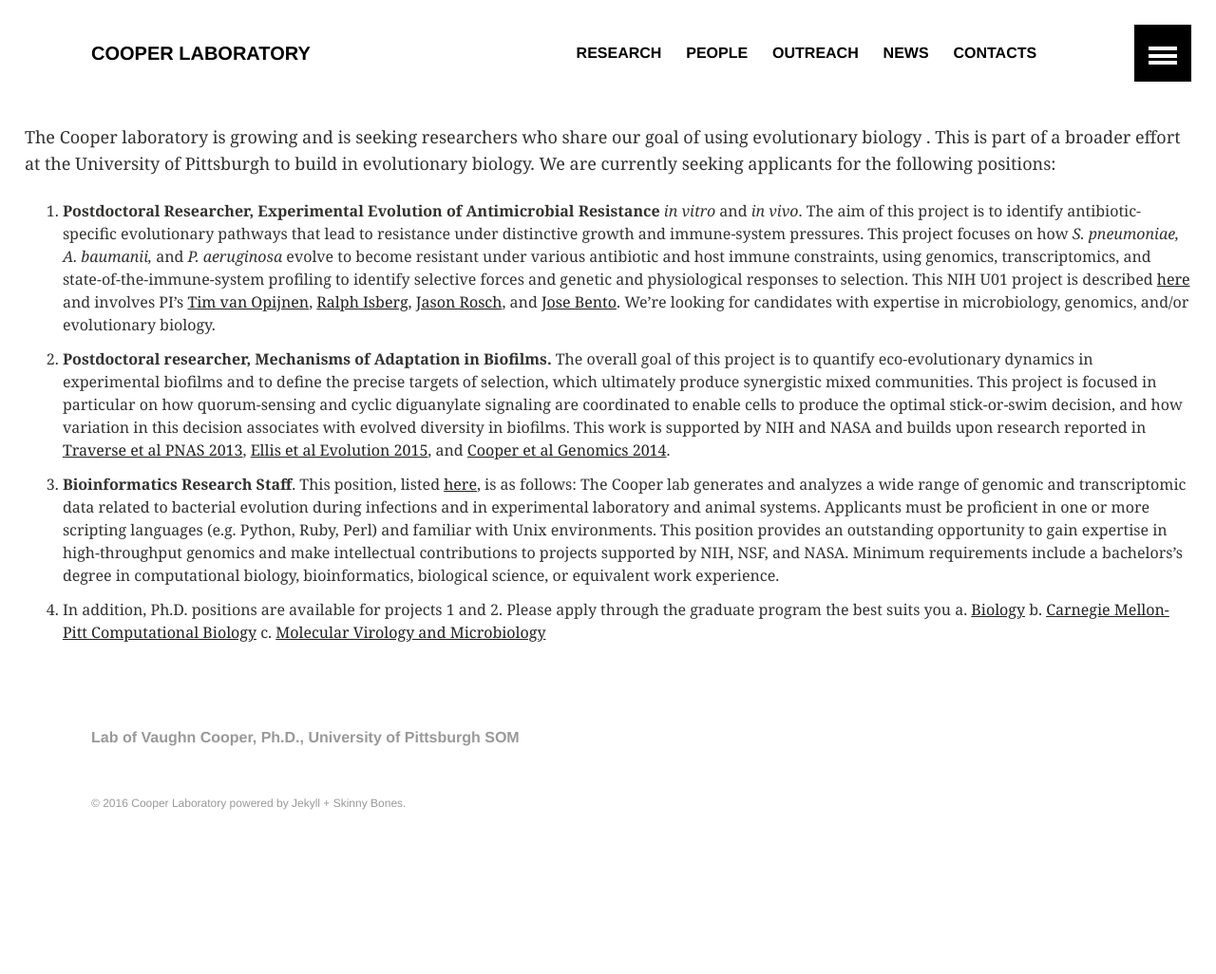
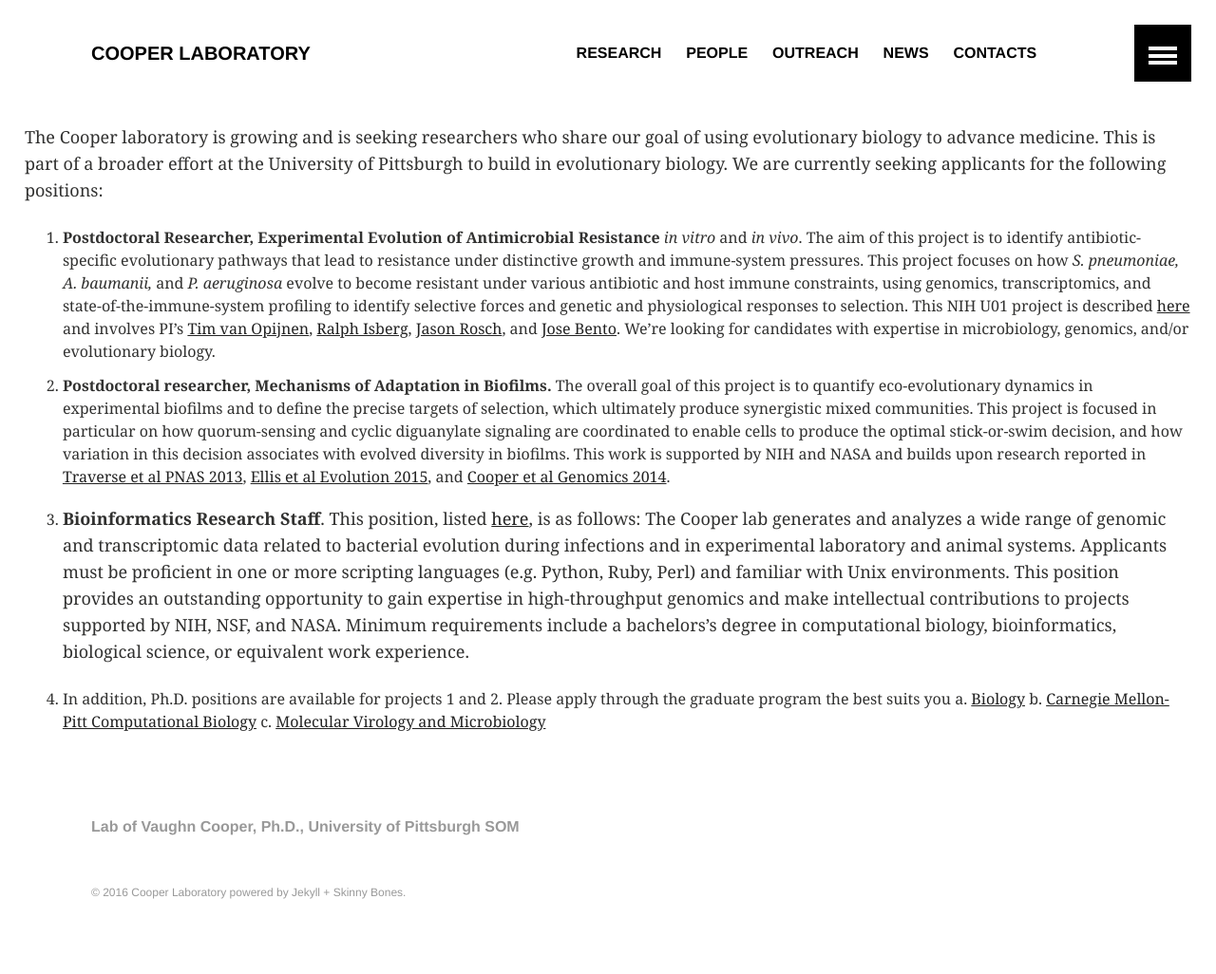
Before and after one commit to cdeitrick/vscooper.github.io, a Jekyll site: the page built from opportunities.md, in a window 1280 px wide. Shown: the whole page at 95% size. Built offline with Jekyll 4.4.1, drawn with Linux system fonts in a browser that asks for light colours; before the commit the page ends 932 px from its top, so only the background shows below that.

Commit message:
Update opportunities.md

```diff
--- a/opportunities.md
+++ b/opportunities.md
@@ -5,11 +5,12 @@
 modified: 2016-04-08
 ---
 
-The Cooper laboratory is growing and is seeking researchers who share our goal of using evolutionary biology . This is part of a broader effort at the University of Pittsburgh to build in evolutionary biology. We are currently seeking applicants for the following positions:
+The Cooper laboratory is growing and is seeking researchers who share our goal of using evolutionary biology to advance medicine. This is part of a broader effort at the University of Pittsburgh to build in evolutionary biology. We are currently seeking applicants for the following positions:
 
 1. **Postdoctoral Researcher, Experimental Evolution of Antimicrobial Resistance** *in vitro* and *in vivo*. The aim of this project is to identify antibiotic-specific evolutionary pathways that lead to resistance under distinctive growth and immune-system pressures. This project focuses on how *S. pneumoniae, A. baumanii,* and *P. aeruginosa* evolve to become resistant under various antibiotic and host immune constraints, using genomics, transcriptomics, and state-of-the-immune-system profiling to identify selective forces and genetic and physiological responses to selection. This NIH U01 project is described [here](https://projectreporter.nih.gov/project_info_description.cfm?aid=9108644&icde=28937273) and involves PI's [Tim van Opijnen](http://www.vanopijnenlab.com/), [Ralph Isberg](http://sackler.tufts.edu/Faculty-and-Research/Faculty-Profiles/Ralph-Isberg-Profile), [Jason Rosch](https://www.stjude.org/directory/r/jason-rosch.html), and [Jose Bento](http://www.jbento.net/). We're looking for candidates with expertise in microbiology, genomics, and/or evolutionary biology.
 2. **Postdoctoral researcher, Mechanisms of Adaptation in Biofilms.** The overall goal of this project is to quantify eco-evolutionary dynamics in experimental biofilms and to define the precise targets of selection, which ultimately produce synergistic mixed communities. This project is focused in particular on how quorum-sensing and cyclic diguanylate signaling are coordinated to enable cells to produce the optimal stick-or-swim decision, and how variation in this decision associates with evolved diversity in biofilms. This work is supported by NIH and NASA and builds upon research reported in [Traverse et al PNAS 2013](http://www.pnas.org/content/110/3/E250.abstract.html?etoc), [Ellis et al Evolution 2015](http://onlinelibrary.wiley.com/doi/10.1111/evo.12581/full), and [Cooper et al Genomics 2014](http://www.sciencedirect.com/science/article/pii/S0888754314001840).
 3. **Bioinformatics Research Staff**. This position, listed [here](https://www.pittsource.com/hr/postings/117344/preview), is as follows:  The Cooper lab generates and analyzes a wide range of genomic and transcriptomic data related to bacterial evolution during infections and in experimental laboratory and animal systems. Applicants must be proficient in one or more scripting languages (e.g. Python, Ruby, Perl) and familiar with Unix environments. This position provides an outstanding opportunity to gain expertise in high-throughput genomics and make intellectual contributions to projects supported by NIH, NSF, and NASA. Minimum requirements include a bachelors's degree in computational biology, bioinformatics, biological science, or equivalent work experience.
+
 4. In addition, Ph.D. positions are available for projects 1 and 2. Please apply through the graduate program the best suits you
   a. [Biology](http://biology.pitt.edu/graduate)
   b. [Carnegie Mellon-Pitt Computational Biology](http://www.compbio.cmu.edu/)
```
